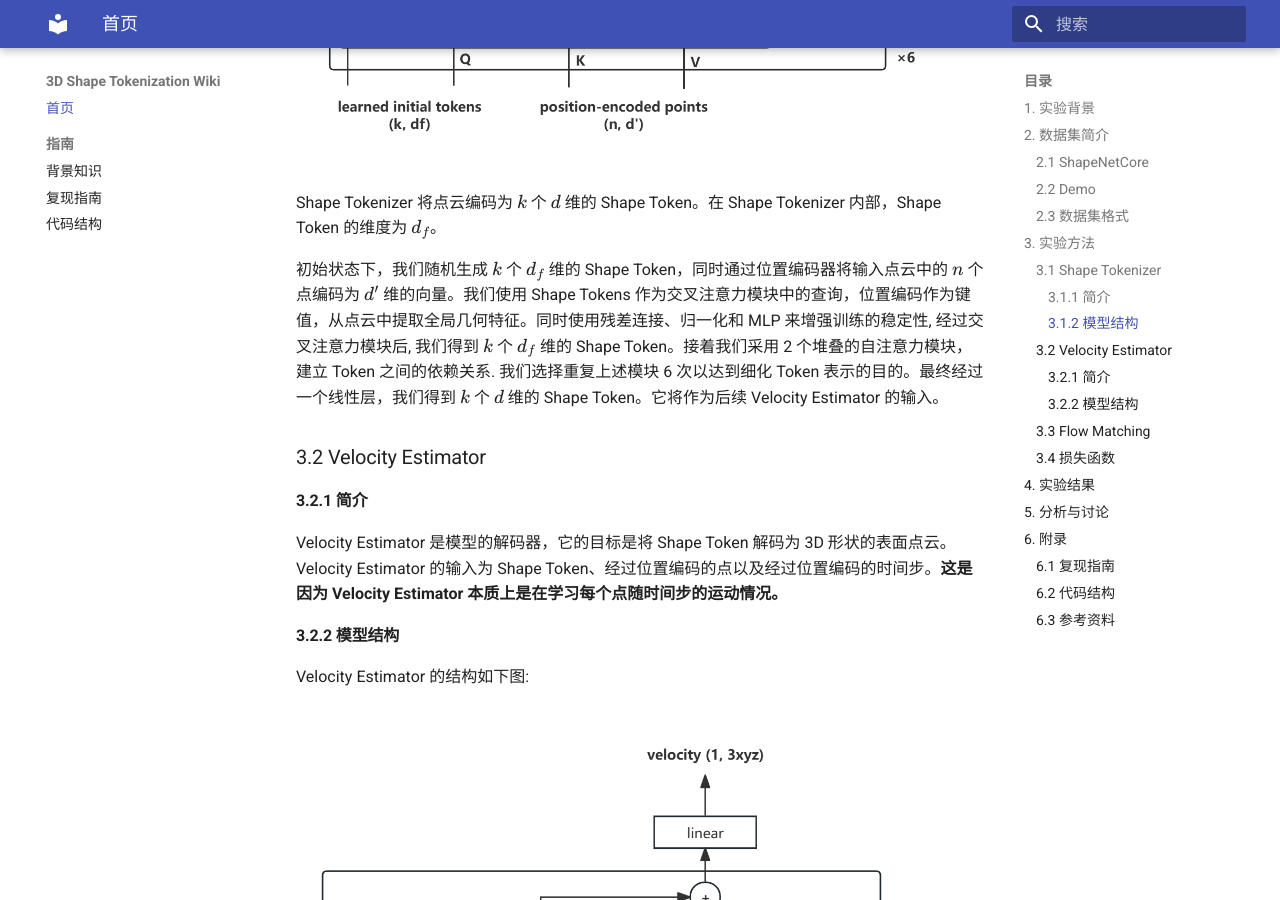
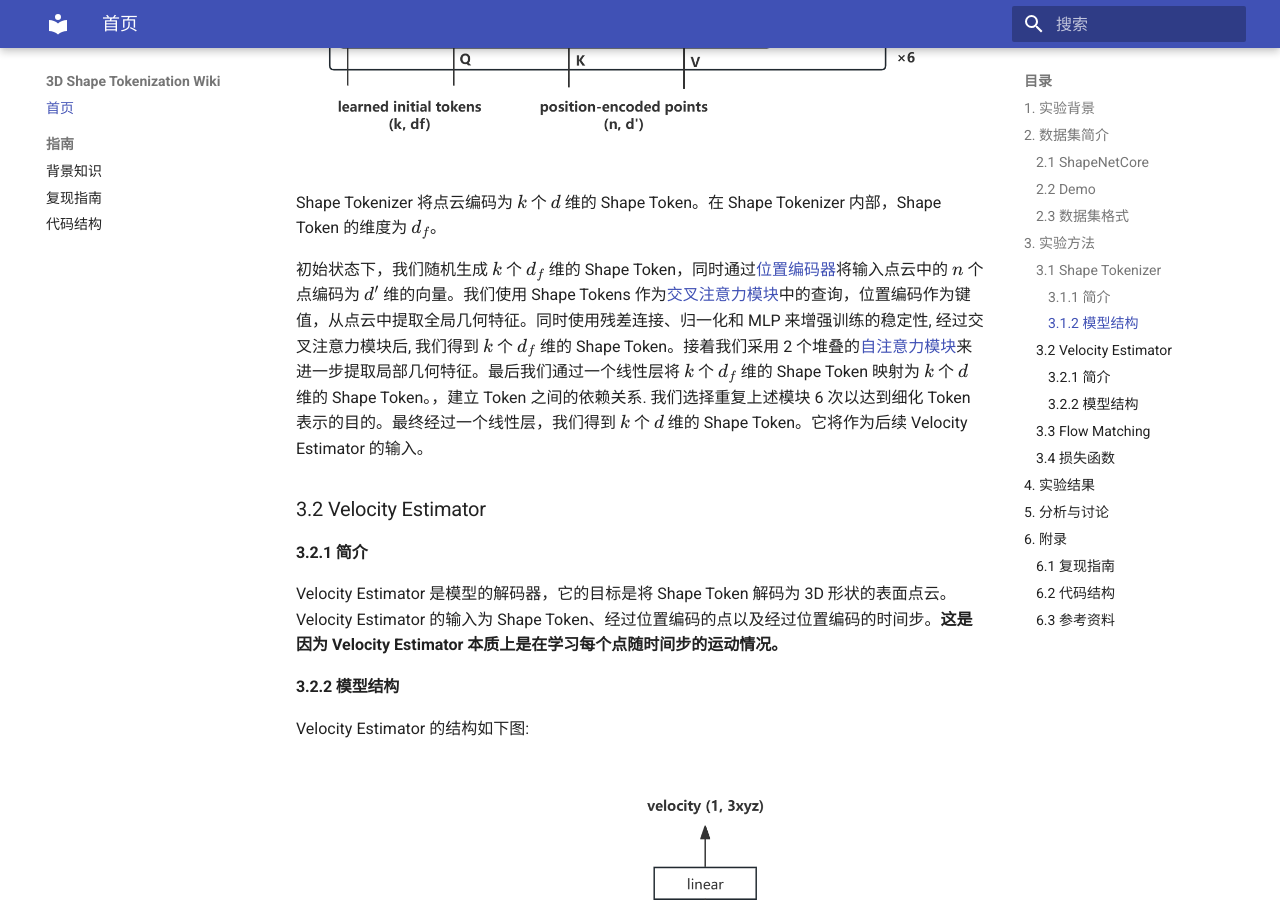
Before and after one commit to Sy-SU/3D-Shape-Tokenization, an MkDocs documentation site: the page built from docs/index.md, in a window 1280 px wide and 900 px high, scrolled down 2808 px. Built offline with MkDocs 1.6.1 and Material for MkDocs 9.7.7, drawn with Linux system fonts in a browser that asks for light colours; some of the changed text lies outside the part shown.

Commit message:
增加了链接跳转

```diff
--- a/docs/index.md
+++ b/docs/index.md
@@ -61,7 +61,7 @@
 
 Shape Tokenizer 将点云编码为 $k$ 个 $d$ 维的 Shape Token。在 Shape Tokenizer 内部，Shape Token 的维度为 $d_f$。
 
-初始状态下，我们随机生成 $k$ 个 $d_f$ 维的 Shape Token，同时通过位置编码器将输入点云中的 $n$ 个点编码为 $d'$ 维的向量。我们使用 Shape Tokens 作为交叉注意力模块中的查询，位置编码作为键值，从点云中提取全局几何特征。同时使用残差连接、归一化和 MLP 来增强训练的稳定性, 经过交叉注意力模块后, 我们得到 $k$ 个 $d_f$ 维的 Shape Token。接着我们采用 2 个堆叠的自注意力模块，建立 Token 之间的依赖关系. 我们选择重复上述模块 6 次以达到细化 Token 表示的目的。最终经过一个线性层，我们得到 $k$ 个 $d$ 维的 Shape Token。它将作为后续 Velocity Estimator 的输入。
+初始状态下，我们随机生成 $k$ 个 $d_f$ 维的 Shape Token，同时通过[位置编码器](bg.md/#-位置编码器)将输入点云中的 $n$ 个点编码为 $d'$ 维的向量。我们使用 Shape Tokens 作为[交叉注意力模块](bg.md/#-交叉注意力模块)中的查询，位置编码作为键值，从点云中提取全局几何特征。同时使用残差连接、归一化和 MLP 来增强训练的稳定性, 经过交叉注意力模块后, 我们得到 $k$ 个 $d_f$ 维的 Shape Token。接着我们采用 2 个堆叠的[自注意力模块](bg.md/#-自注意力模块)来进一步提取局部几何特征。最后我们通过一个线性层将 $k$ 个 $d_f$ 维的 Shape Token 映射为 $k$ 个 $d$ 维的 Shape Token。，建立 Token 之间的依赖关系. 我们选择重复上述模块 6 次以达到细化 Token 表示的目的。最终经过一个线性层，我们得到 $k$ 个 $d$ 维的 Shape Token。它将作为后续 Velocity Estimator 的输入。
 
 ### 3.2 Velocity Estimator
 
@@ -75,7 +75,7 @@
 
 ![Velocity Estimator](assets/velocity_estimator.png)
 
-Velocity Estimator 接收 Shape Tokenizer 编码的 $k$ 个 $d$ 维的 Shape Token，同时通过位置编码器将当前时间步编码为 $d''$ 维的向量，将当前点的位置编码为 $d'$ 的向量。时间编码 $t_{emb}$ 首先经过线性层和 SiLU 激活函数，然后生成 Shift 向量和 Scale 向量，去指导位置编码 $x_{emb}$ 经过线性层与归一化层（自适应归一化层）后的调制，调制的结果作为交叉注意力模块的询问，Shape Tokens 作为键值，得到的结果经过 gating 后与归一化后的 $x_{emb}$ 进行残差连接，然后将交叉注意力模块换成一个多层感知机，重复相似过程。最终重复上述模块 3 次，得到在当前时间步下，特定点在 Shape Token 下的运动方向。
+Velocity Estimator 接收 Shape Tokenizer 编码的 $k$ 个 $d$ 维的 Shape Token，同时通过位置编码器将当前时间步编码为 $d''$ 维的向量，将当前点的位置编码为 $d'$ 的向量。[时间编码](bg.md/#-时间编码器) $t_{emb}$ 首先经过线性层和 SiLU 激活函数，然后生成 [Shift](bg.md/#-Shift-&-Scale-&-Gating) 向量和 [Scale](bg.md/#-Shift-&-Scale-&-Gating) 向量，去指导位置编码 $x_{emb}$ 经过线性层与归一化层（[自适应归一化层](bg.md/#-自适应归一化层)）后的调制，调制的结果作为交叉注意力模块的询问，Shape Tokens 作为键值，得到的结果经过 [Gating](bg.md/#-Shift-&-Scale-&-Gating) 后与归一化后的 $x_{emb}$ 进行残差连接，然后将交叉注意力模块换成一个多层感知机，重复相似过程。最终重复上述模块 3 次，得到在当前时间步下，特定点在 Shape Token 下的运动方向。
 
 > 在实现中, $d''$ 与 $d$ 的维度相同。
 
```
Also changed, not shown: docs/bg.md (+2 -0 lines).
